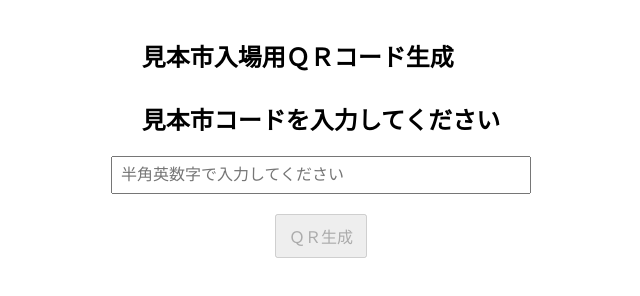
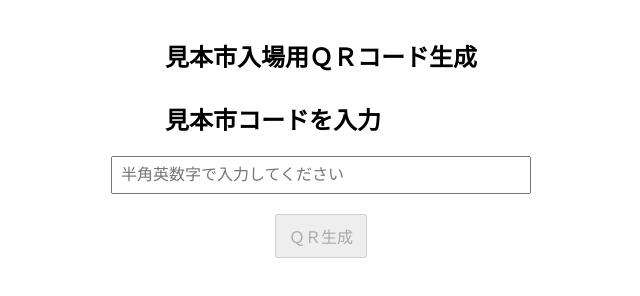
Before and after one commit to S-yama3/mihon1, a plain HTML site: page index.html in a window 1280 px wide. Shown: the whole page, without its empty margins (319-959 px from the left). Drawn offline with Linux system fonts and the light colour scheme; no server answers.

Commit message:
index.html

```diff
--- a/index.html
+++ b/index.html
@@ -49,7 +49,7 @@
 </head>
 <body>
 
-<h2>見本市入場用ＱＲコード生成<br><br>見本市コードを入力してください</h2>
+<h2>見本市入場用ＱＲコード生成<br><br>見本市コードを入力</h2>
 <input type="text" id="userid" placeholder="半角英数字で入力してください">
 
 <div id="buttonArea">
```
